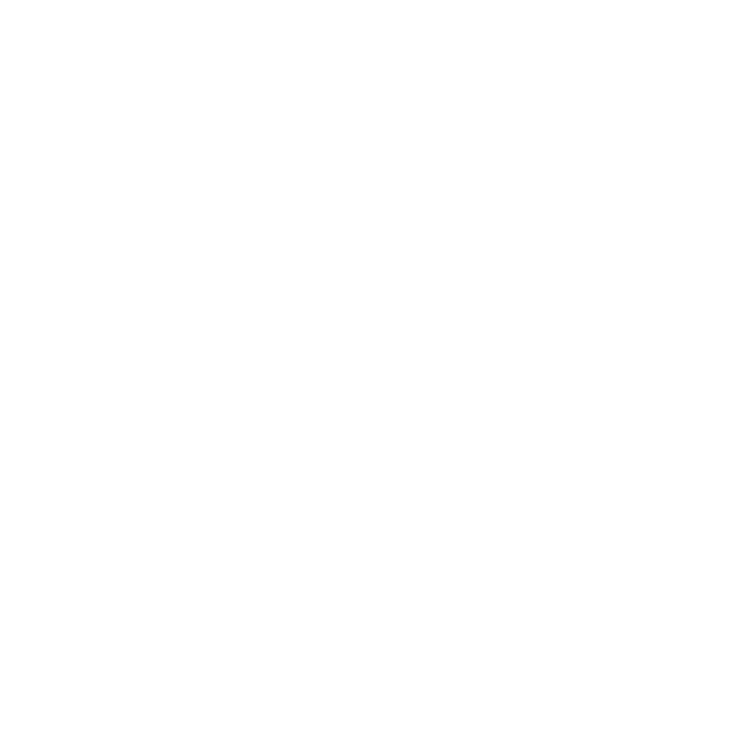
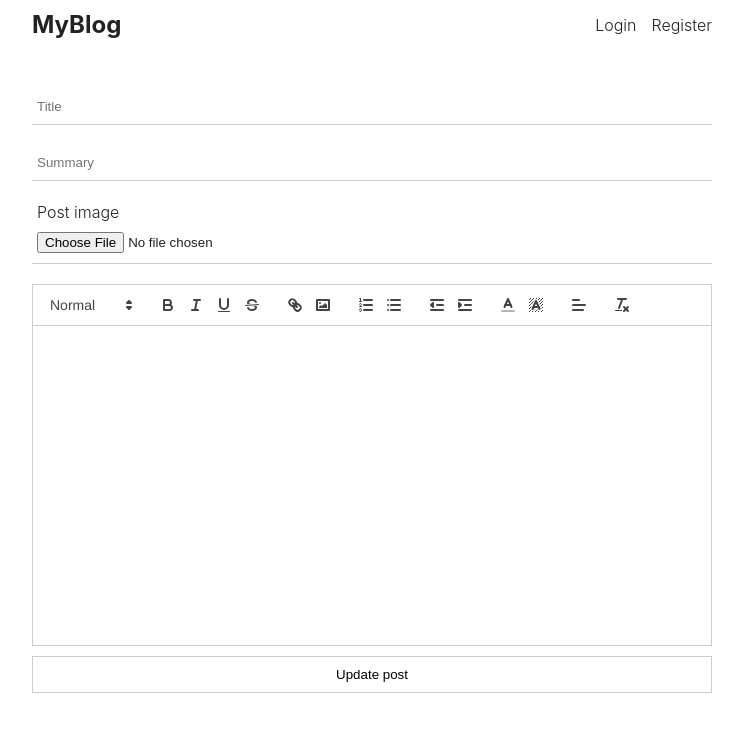
Before and after one commit to NicolasVidalDuque/blog_app, a React (Create React App) app in the folder client/: page /edit/1 in a window 1280 px wide. Before the commit this address had no page. Shown: the top 732 px of the page, without its empty margins (268-1011 px from the left). Built offline with nearby package versions, Linux system fonts and the light colour scheme; no server answers.

Commit message:
app done

```diff
--- a/client/src/App.css
+++ b/client/src/App.css
@@ -61,6 +61,7 @@
 }
 
 div.post img{
+  max-width: 300px;
   height: 80%;
   object-fit: contain;
 }
@@ -165,12 +166,70 @@
   margin-top: 0;
 }
 
-div.image{
+div.post-page div.image{
   display: flex;
   align-items: center;
   justify-content: center;
 }
 
-div.image img.image{
-  max-height: 600px;
+div.post-page div.image{
+  max-height: 300px;
+  overflow: hidden;
 }
+
+div.post-page div.image img{
+  width: 100%;
+  height: 100%;
+  object-fit: cover;
+}
+
+div.post-page time{
+  font-size: small;
+  color: #888;
+}
+
+div.post-page h1{
+  margin-bottom: 0;
+}
+
+div.post-page div.author{
+  font-size: small;
+  font-weight: bold;
+  margin-bottom: 10px;
+}
+
+div.post-page div.center-elements{
+  text-align: center;
+}
+
+div.edit-row{
+  margin: 20px 0;
+}
+
+div.post-page .edit-btn{
+  background-color: #333;
+  color: #fff;
+  padding: 5px;
+  border-radius: 5px;
+  display: inline-flex;
+  gap: 5px;
+  text-decoration: none;
+}
+
+div.post-page svg{
+  height: 20px;
+}
+
+@media screen and (max-width: 768px) {
+  div.post {
+    grid-template-columns: 1fr;
+    height: auto;
+  }
+
+  div.post img {
+    margin: 0 auto;
+    max-width: 100%;
+    height: 100%;
+    width: 90vw;
+  }
+}
--- a/client/src/App.js
+++ b/client/src/App.js
@@ -7,8 +7,7 @@
 import {UserContexProvider} from "./context/UserContext";
 import CreatePost from "./components/Pages/CreatePost";
 import PostPage from "./components/Pages/PostPage";
-
-// 2:52:18
+import EditPost from "./components/Pages/EditPost";
 
 // TODO: state has to be stored in App.js, useContext
 function App() {
@@ -21,6 +20,7 @@
             <Route path="/register" element={<Registerpage />} />
             <Route path="/create" element={<CreatePost />} />
             <Route path="/post/:id" element={<PostPage />} />
+            <Route path="/edit/:id" element={<EditPost/>} />
         </Route>
       </Routes>
     </UserContexProvider>
--- /dev/null
+++ b/client/src/components/Editor.js
@@ -0,0 +1,39 @@
+import ReactQuill from "react-quill";
+const modules = {
+	toolbar: [
+		[{ header: [1, 2, 3, 4, 5, 6, false] }],
+		["bold", "italic", "underline", "strike"], // toggled buttons
+		["link", "image"],
+		[{ list: "ordered" }, { list: "bullet" }],
+		[{ indent: "-1" }, { indent: "+1" }], // outdent/indent
+
+		[{ color: [] }, { background: [] }], // dropdown with defaults from theme
+		[{ align: [] }],
+
+		["clean"], // remove formatting button
+	],
+};
+
+const formats = [
+	"header",
+	"bold",
+	"italic",
+	"underline",
+	"strike",
+	"blockquote",
+	"link",
+	"bullet",
+	"indent",
+	"link",
+	"image",
+];
+export default function Editor({value, onChange}){
+    return (
+		<ReactQuill
+			value={value}
+			modules={modules}
+			formats={formats}
+			onChange={(newValue) => onChange(newValue)}
+		/>
+	);
+}
--- a/client/src/components/Pages/CreatePost.js
+++ b/client/src/components/Pages/CreatePost.js
@@ -2,28 +2,7 @@
 import ReactQuill from "react-quill";
 import 'react-quill/dist/quill.snow.css';
 import { Navigate } from "react-router-dom";
-
-const modules = {
-    toolbar:  [
-        [{ 'header': [1, 2, 3, 4, 5, 6, false] }],
-        ['bold', 'italic', 'underline', 'strike'],        // toggled buttons
-        ['link', 'image'],
-        [{ 'list': 'ordered'}, { 'list': 'bullet' }],
-        [{ 'indent': '-1'}, { 'indent': '+1' }],          // outdent/indent
-
-        [{ 'color': [] }, { 'background': [] }],          // dropdown with defaults from theme
-        [{ 'align': [] }],
-
-        ['clean']                                         // remove formatting button
-    ]
-};
-
-const formats = [
-    'header',
-    'bold', 'italic', 'underline', 'strike', 'blockquote',
-    'link', 'bullet', 'indent',
-    'link', 'image'];
-
+import Editor from "../Editor";
 
 export default function CreatePost(){
     const [title, setTitle] = useState('');
@@ -61,7 +40,7 @@
     }
 
     return (
-		<form id="create-form">
+		<form id="create-form" onSubmit={createNewPost}>
 			<input
 				type="title"
 				placeholder="Title"
@@ -80,16 +59,10 @@
 				type="file"
                 onChange={ev => setFiles(ev.target.files)}
             />
-			<ReactQuill
-				value={content}
-				modules={modules}
-                formats={formats}
-				onChange={(newValue) => setContent(newValue)}
-			/>
+			<Editor value={content} onChange={setContent} />
 			<button
 				style={{ marginTop: "10px" }}
-				type="submit"
-                onClick={createNewPost}>
+				type="submit">
 				Create post
 			</button>
 		</form>
--- /dev/null
+++ b/client/src/components/Pages/EditPost.js
@@ -0,0 +1,73 @@
+import { useEffect, useState } from "react";
+import { Form, Navigate, useParams } from "react-router-dom";
+import Editor from "../Editor";
+
+export default function EditPost(){
+    const [title, setTitle] = useState("");
+    const [summary, setSummary] = useState("");
+    const [content, setContent] = useState("");
+    const [files, setFiles] = useState("");
+    const [redirect, setRedirect] = useState(false);
+    const {id} = useParams();
+    const [cover, setCover] = useState('');
+
+    useEffect(() => {
+        fetch('http://localhost:4000/post/'+id)
+            .then(response =>
+                response.json().then(postInfo => {
+                    setTitle(postInfo.title);
+                    setContent(postInfo.content);
+                    setSummary(postInfo.summary);
+                }))
+    },[])
+
+    async function updatePost(ev){
+        ev.preventDefault();
+        const data = new FormData();
+        data.set('title', title);
+        data.set('summary', summary);
+        data.set('content', content);
+        data.set('id', id);
+        if (files?.[0]){
+            data.set('file', files?.[0]);
+        }
+        await fetch('http://localhost:4000/post', {
+            credentials: 'include',
+            method: 'PUT',
+            body: data
+        });
+        setRedirect(true);
+    }
+
+    if (redirect) {
+		return <Navigate to={"/post/"+id} />;
+	}
+    return (
+		<form id="create-form" onSubmit={updatePost}>
+			<input
+				type="title"
+				placeholder="Title"
+				value={title}
+				onChange={(ev) => setTitle(ev.target.value)}
+			/>
+			<input
+				type="summary"
+				placeholder="Summary"
+				value={summary}
+				onChange={(ev) => setSummary(ev.target.value)}
+			/>
+			<h4>Post image</h4>
+			<input
+				id="input-file"
+				type="file"
+				onChange={(ev) => setFiles(ev.target.files)}
+			/>
+			<Editor onChange={setContent} value={content}/>
+			<button
+				style={{ marginTop: "10px" }}
+				type="submit">
+				Update post
+			</button>
+		</form>
+	);
+}
--- a/client/src/components/Pages/PostPage.js
+++ b/client/src/components/Pages/PostPage.js
@@ -1,11 +1,13 @@
-import { useEffect, useState } from "react"
-import { useParams } from "react-router-dom"
+import { useContext, useEffect, useState } from "react"
+import { Link, useParams } from "react-router-dom"
+import { UserContex } from "../../context/UserContext";
 
 export default function PostPage(){
     // useParams() takes the params from the url.
     // These are defined on the Route (from App.js) by the "colon" -> :id
     const {id} = useParams();
     const [postInfo, setPostInfo] = useState(null);
+    const {userInfo} = useContext(UserContex);
     useEffect(() => {
         fetch('http://localhost:4000/post/'+id)
             .then(response => {
@@ -17,14 +19,38 @@
     if(!postInfo) return '';
     return (
 		<div className="post-page">
+			<div className="center-elements">
+				<h1>{postInfo.title}</h1>
+				<time>{new Date(postInfo.createdAt).toDateString()}</time>
+				<div className="author">by @{postInfo.author.username}</div>
+				{userInfo.id === postInfo.author._id && (
+					<div className="edit-row">
+						<Link to={`/edit/${postInfo._id}`} className="edit-btn">
+							<svg
+								xmlns="http://www.w3.org/2000/svg"
+								fill="none"
+								viewBox="0 0 24 24"
+								strokeWidth={1.5}
+								stroke="currentColor"
+								className="w-6 h-6">
+								<path
+									strokeLinecap="round"
+									strokeLinejoin="round"
+									d="M16.862 4.487l1.687-1.688a1.875 1.875 0 112.652 2.652L10.582 16.07a4.5 4.5 0 01-1.897 1.13L6 18l.8-2.685a4.5 4.5 0 011.13-1.897l8.932-8.931zm0 0L19.5 7.125M18 14v4.75A2.25 2.25 0 0115.75 21H5.25A2.25 2.25 0 013 18.75V8.25A2.25 2.25 0 015.25 6H10"
+								/>
+							</svg>
+							Edit post
+						</Link>
+					</div>
+				)}
+			</div>
 			<div className="image">
 				<img
 					className="image"
 					src={`http://localhost:4000/${postInfo.cover}`}
 				/>
 			</div>
-			<h1>{postInfo.title}</h1>
-            <div dangerouslySetInnerHTML={{__html:postInfo.content}}/>
+			<div dangerouslySetInnerHTML={{ __html: postInfo.content }} />
 		</div>
 	);
 }
```
Also changed, not shown: 4 other files (tests, documents, lock files or other folders).
